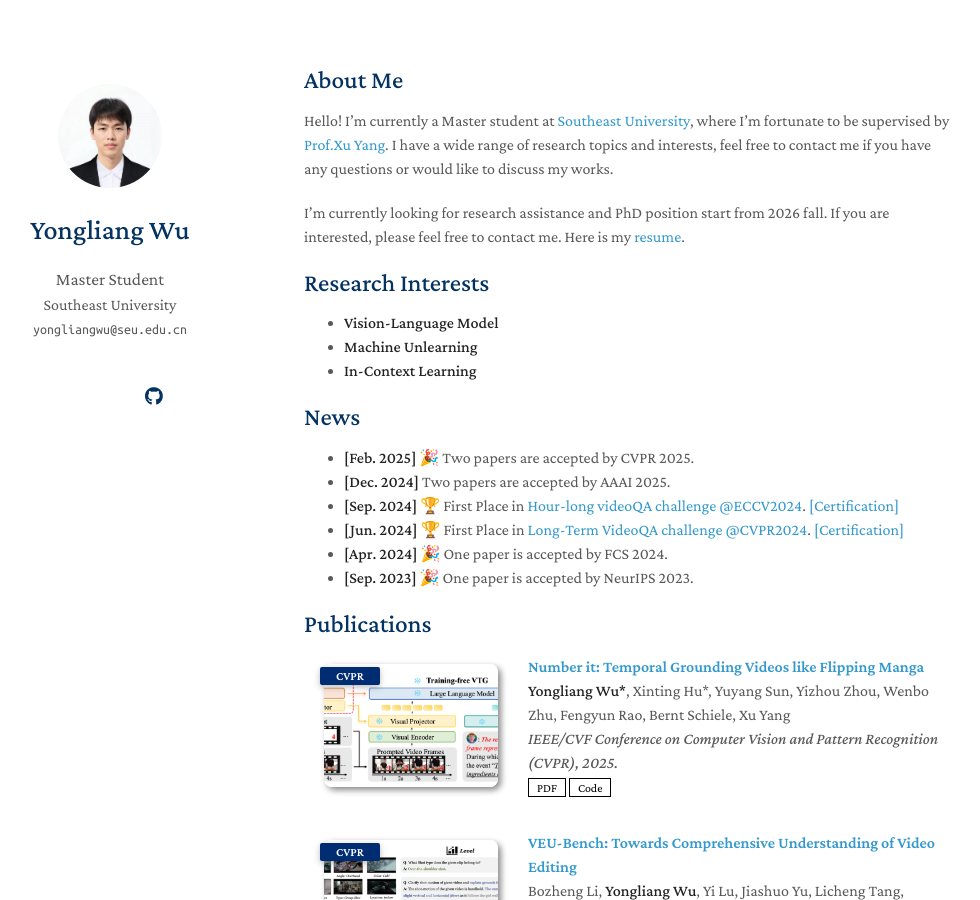
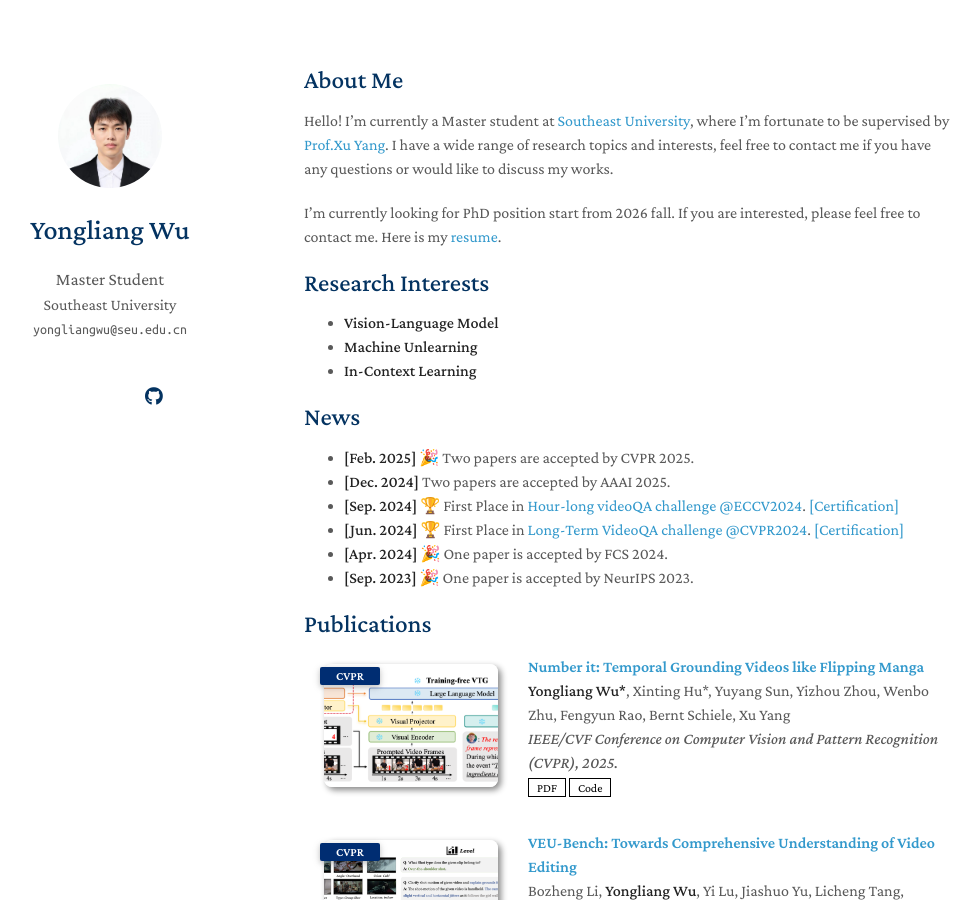
Before and after one commit to yongliang-wu/yongliang-wu.github.io, a Jekyll site: the page built from index.md, in a window 1280 px wide and 900 px high. Shown: the whole window, without its empty margins (166-1146 px from the left). Built offline with Jekyll 4.4.1, drawn with Linux system fonts in a browser that asks for light colours; nearby versions of some CDN libraries; a style sheet for code colours, icons or effects is not loaded; our own code applies the rules of GitHub Pages for plain Markdown files.

Commit message:
Update index.md

```diff
--- a/index.md
+++ b/index.md
@@ -6,7 +6,7 @@
 
 Hello! I'm currently a Master student at [Southeast University](https://www.seu.edu.cn/), where I'm fortunate to be supervised by [Prof.Xu Yang](https://yxpalmweb.github.io/). I have a wide range of research topics and interests, feel free to contact me if you have any questions or would like to discuss my works.
 
-I'm currently looking for research assistance and PhD position start from 2026 fall. If you are interested, please feel free to contact me. Here is my [resume](./assets/files/wuyongliang_resume.pdf).
+I'm currently looking for PhD position start from 2026 fall. If you are interested, please feel free to contact me. Here is my [resume](./assets/files/wuyongliang_resume.pdf).
 
 ## Research Interests
 - **Vision-Language Model**
```
